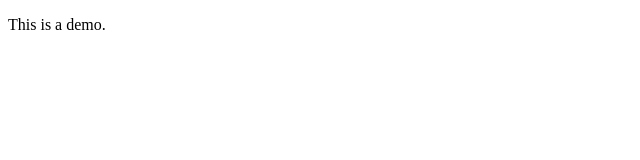
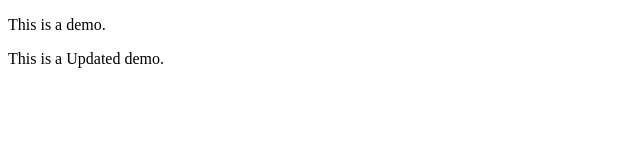
Before and after one commit to chandanapriya23/DemoProject, a plain HTML site: page index.html in a window 1280 px wide. Shown: the whole page, without its empty margins (0-640 px from the left). Drawn offline with Linux system fonts and the light colour scheme.

Commit message:
Updated commit in index file

```diff
--- a/index.html
+++ b/index.html
@@ -5,5 +5,6 @@
     </head>
     <body>
         <p>This is a demo.</p>
+        <p>This is a Updated demo.</p>
     </body>
 </html>
```
